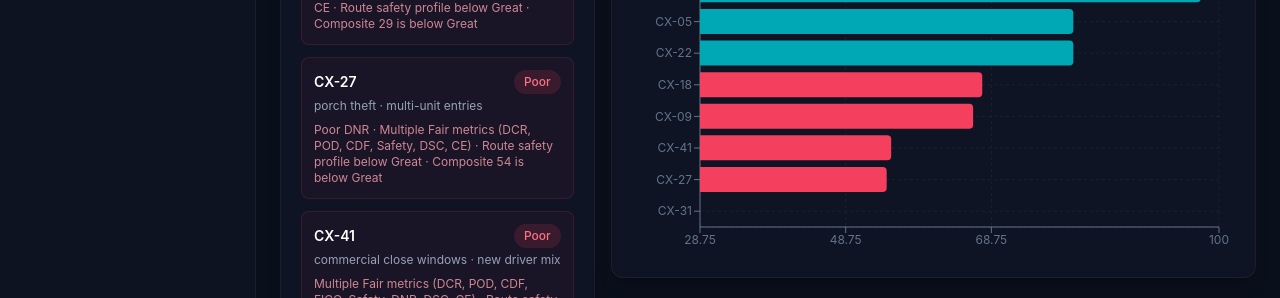
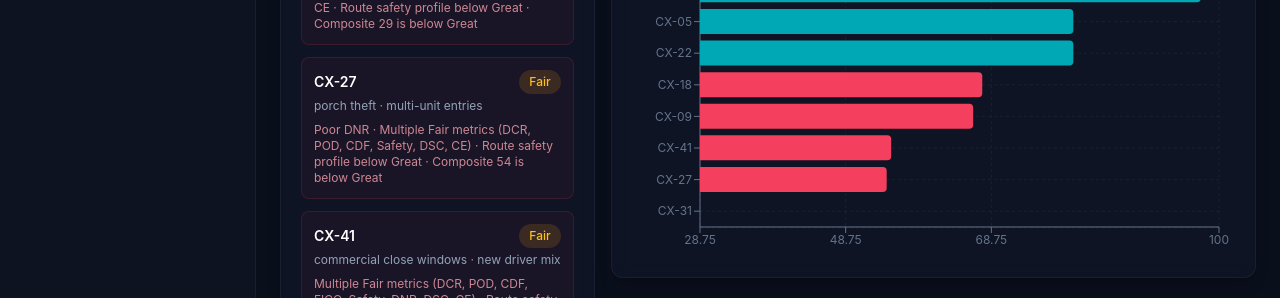
Before and after one commit to ckknighten-cjmk/amazon-dsp-dashboard, a React (Vite) app: page /scorecard/routes in a window 1280 px wide. Shown: the part 403-701 px from the top of the page. Built offline with nearby package versions, Linux system fonts and the light colour scheme.

Commit message:
Treat all-Fair composites as Fair, not Poor
Lower the Fair composite cutoff so a driver or route with uniformly Fair metrics is not labeled Poor.

Co-authored-by: ckknighten <ckknighten@gmail.com>

```diff
--- a/src/scorecard/metrics.ts
+++ b/src/scorecard/metrics.ts
@@ -126,7 +126,7 @@ export function evaluateStanding(key: MetricKey, value: number): Standing {
 export function standingFromComposite(score: number): Standing {
   if (score >= 90) return "fantastic";
   if (score >= 75) return "great";
-  if (score >= 58) return "fair";
+  if (score >= 50) return "fair";
   return "poor";
 }
 
```
